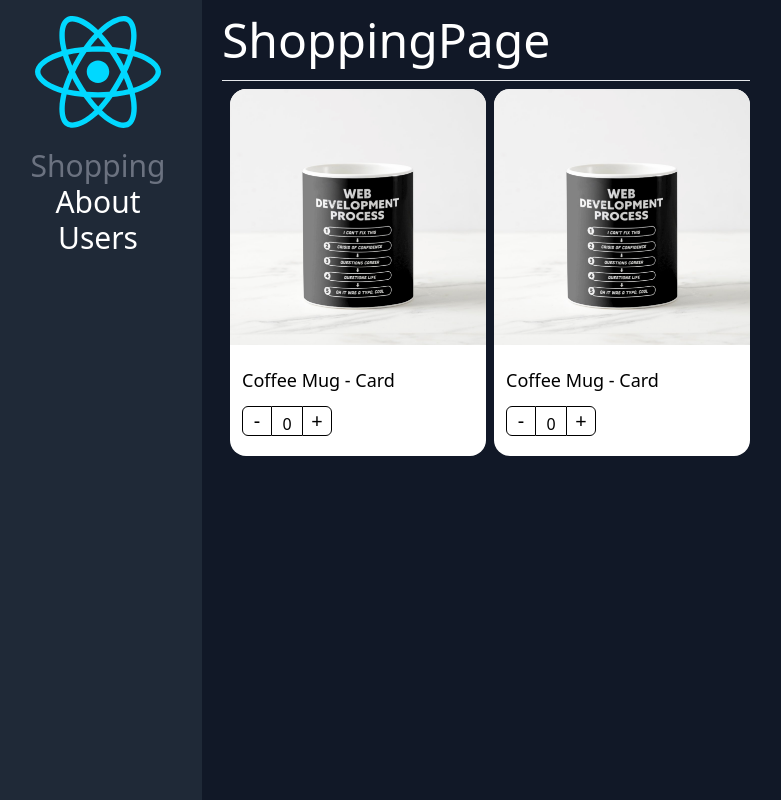
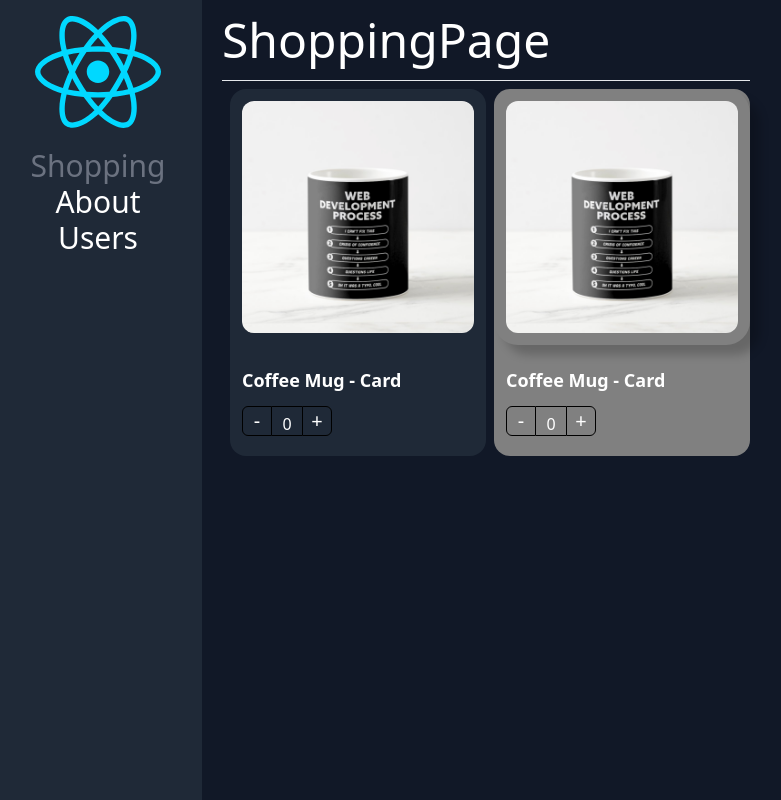
Before and after one commit to Alastor-4/ReactTS-InitialProject, a React (Vite) app: page /home in a window 1280 px wide. Shown: the whole page, without its empty margins (6-787 px from the left). Built offline with nearby package versions, Linux system fonts and the light colour scheme.

Commit message:
Component Extend Styles listo

```diff
--- a/src/02-component-patterns/components/ProductButtons.tsx
+++ b/src/02-component-patterns/components/ProductButtons.tsx
@@ -1,10 +1,15 @@
-import { useContext } from "react"
+import { useContext, CSSProperties } from 'react';
 import { ProductContext } from "./ProductCard"
 
-export const ProductButtons = (): JSX.Element => {
+export interface Props {
+    className?: string,
+    style?: CSSProperties,
+}
+
+export const ProductButtons = ({ className, style }: Props): JSX.Element => {
     const { counter, calcValue } = useContext(ProductContext)
     return (
-        <div className="m-3 flex flex-row">
+        <div className={`m-3 flex flex-row ${className}`} style={style}>
             <button className="cursor-pointer bg-transparent border-[1px] border-solid hover:bg-gray-200 border-black rounded-l-md text-xl w-[30px]" onClick={() => calcValue(-1)}>-</button>
             <div className="border-t-[1px] border-b-[1px] text-base text-center border-solid border-black pt-[5px] h-[30px] w-[30px]">{counter}
             </div>
--- a/src/02-component-patterns/components/ProductCard.tsx
+++ b/src/02-component-patterns/components/ProductCard.tsx
@@ -1,18 +1,26 @@
-import { createContext } from 'react';
+import { CSSProperties, ReactElement, createContext } from 'react';
 import { useProduct } from '../hooks/useProducts';
-import { ProductContextProps, ProductCardProps } from '../interfaces/interfaces';
+import { Product, ProductContextProps } from '../interfaces/interfaces';
 
 export const ProductContext = createContext({} as ProductContextProps);
 
 const { Provider } = ProductContext;
-export const ProductCard = ({ children, product }: ProductCardProps) => {
+
+export interface Props {
+    product: Product,
+    children?: ReactElement | ReactElement[],
+    className?: string,
+    style?: CSSProperties
+}
+
+export const ProductCard = ({ children, product, className, style }: Props) => {
 
     const { counter, calcValue } = useProduct();
 
     return (
         <Provider value={{ counter, calcValue, product }}>
 
-            <div className="bg-white rounded-2xl text-black pb-2 mt-2 ml-2 w-64">
+            <div className={` rounded-2xl text-black pb-2 mt-2 ml-2 w-64 ${className}`} style={style}>
                 {children}
             </div>
         </Provider>
--- a/src/02-component-patterns/components/ProductImage.tsx
+++ b/src/02-component-patterns/components/ProductImage.tsx
@@ -1,8 +1,14 @@
-import { useContext } from 'react';
+import { useContext, CSSProperties } from 'react';
 import { ProductContext } from './ProductCard';
 import noImage from '../assets/no-image.jpg'
 
-export const ProductImage = ({ img = '' }): JSX.Element => {
+export interface Props {
+    img?: string,
+    className?: string,
+    style?: CSSProperties
+}
+
+export const ProductImage = ({ img = '', className, style }: Props): JSX.Element => {
     const { product } = useContext(ProductContext);
     let imageToShow: string;
     if (img) {
@@ -12,5 +18,5 @@ export const ProductImage = ({ img = '' }): JSX.Element => {
     } else {
         imageToShow = noImage
     }
-    return <img className="rounded-t-2xl w-full" src={imageToShow} alt="Product" />
+    return <img className={`w-full ${className}`} style={style} src={imageToShow} alt="Product" />
 }
--- a/src/02-component-patterns/components/ProductTitle.tsx
+++ b/src/02-component-patterns/components/ProductTitle.tsx
@@ -1,7 +1,12 @@
 import { useContext } from "react"
 import { ProductContext } from "./ProductCard"
 
-export const ProductTitle = ({ title }: { title?: string }): JSX.Element => {
+export interface Props {
+    title?: string,
+    className?: string
+}
+
+export const ProductTitle = ({ title, className }: Props): JSX.Element => {
     const { product } = useContext(ProductContext)
-    return <span className="m-3 text-lg">{title ? title : product.title}</span>
+    return <span className={`m-3 text-lg ${className}`}>{title ? title : product.title}</span>
 }
--- a/src/02-component-patterns/interfaces/interfaces.ts
+++ b/src/02-component-patterns/interfaces/interfaces.ts
@@ -1,9 +1,7 @@
-import { ReactElement } from "react";
-
-export interface ProductCardProps {
-    product: Product;
-    children?: ReactElement | ReactElement[];
-}
+import { Props as ButtonProps } from "../components/ProductButtons";
+import { Props as ProductCardProps } from "../components/ProductCard";
+import { Props as ImageProps } from "../components/ProductImage";
+import { Props as TitleProps } from "../components/ProductTitle";
 
 export interface Product {
     id: string;
@@ -19,7 +17,7 @@ export interface ProductContextProps {
 
 export interface ProductCardHOCProps {
     ({ children, product }: ProductCardProps): JSX.Element,
-    Title: ({ title }: { title?: string }) => JSX.Element,
-    Image: ({ img }: { img?: string }) => JSX.Element,
-    Buttons: () => JSX.Element
+    Title: (TitleProps: TitleProps) => JSX.Element,
+    Image: (ImageProps: ImageProps) => JSX.Element,
+    Buttons: (ButtonsProps: ButtonProps) => JSX.Element
 }
--- a/src/02-component-patterns/pages/ShoppingPage.tsx
+++ b/src/02-component-patterns/pages/ShoppingPage.tsx
@@ -12,19 +12,19 @@ export const ShoppingPage = () => {
             <h1 className="my-4">ShoppingPage</h1>
             <hr />
             <div className="flex">
-                <ProductCard product={product}>
-                    <ProductCard.Image />
-                    <ProductCard.Title />
-                    <ProductCard.Buttons />
+                <ProductCard product={product} className="bg-gray-800">
+                    <ProductCard.Image className="rounded-3xl p-3" />
+                    <ProductCard.Title className="text-white font-bold" />
+                    <ProductCard.Buttons className="text-white" />
                 </ProductCard>
 
-                <ProductCard product={product}>
-                    <ProductImage />
-                    <ProductTitle />
-                    <ProductButtons />
+                <ProductCard product={product} className="bg-gray-800" style={{ backgroundColor: "gray" }}>
+                    <ProductImage className="rounded-3xl p-3" style={{ boxShadow: "10px 10px 10px rgba(0,0,0,0.2)" }} />
+                    <ProductTitle className="text-white font-bold" />
+                    <ProductButtons className="text-white" />
                 </ProductCard>
 
             </div>
-        </div>
+        </div >
     );
 };
```
